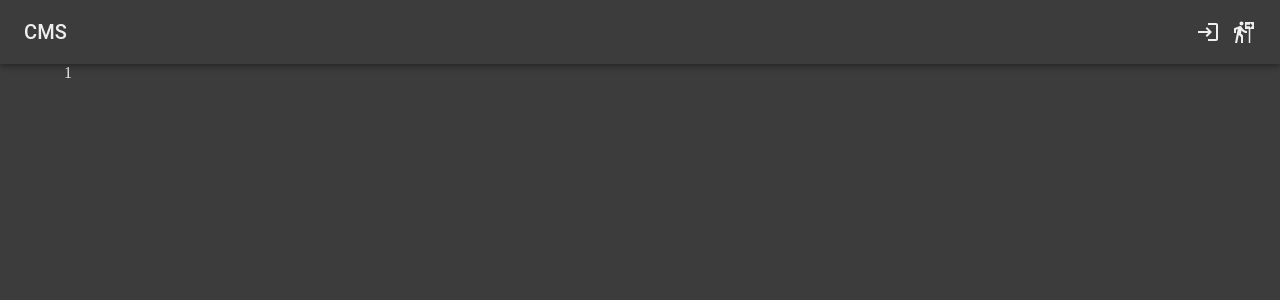
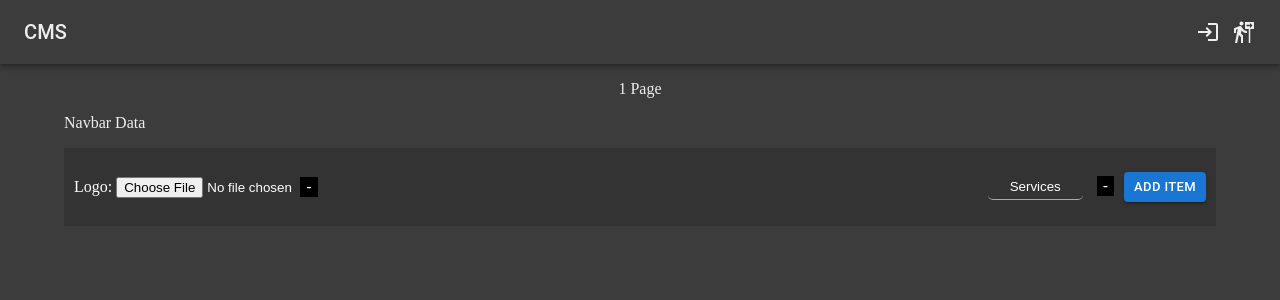
Before and after one commit to shivamanand-dev/admin-studio-cms, a Next.js app: page /staticPageData/1 in a window 1280 px wide. Shown: the top 300 px of the page. Built offline with nearby package versions, Linux system fonts and the light colour scheme; what next-redux-wrapper would draw is missing.

Commit message:
navbar data upload form

```diff
--- a/package.json
+++ b/package.json
@@ -11,6 +11,7 @@
   "dependencies": {
     "@emotion/react": "^11.10.5",
     "@emotion/styled": "^11.10.5",
+    "@mui/icons-material": "^5.11.0",
     "@mui/material": "^5.11.8",
     "@next/bundle-analyzer": "^12.0.7",
     "@next/font": "13.1.6",
@@ -20,13 +21,13 @@
     "eslint": "8.33.0",
     "eslint-config-next": "13.1.6",
     "firebase": "^9.17.1",
+    "lodash": "^4.17.21",
     "next": "13.1.6",
     "next-redux-wrapper": "^8.1.0",
     "react": "18.2.0",
     "react-dom": "18.2.0",
     "react-redux": "^8.0.5",
     "redux": "^4.2.1",
-    "@mui/icons-material": "^5.11.0",
     "rxjs": "^7.8.0",
     "styled-components": "^5.3.6"
   },
--- a/src/components/StyledPages/StyledStaticPageData.js
+++ b/src/components/StyledPages/StyledStaticPageData.js
@@ -1,3 +1,9 @@
 import styled from "styled-components";
 
-export const StyledStaticPageData = styled.section``;
+export const StyledStaticPageData = styled.section`
+  margin-top: 1rem;
+
+  .heading {
+    text-align: center;
+  }
+`;
--- /dev/null
+++ b/src/components/UploadData/NavbarData/StyledNavbarData.js
@@ -0,0 +1,61 @@
+import styled from "styled-components";
+
+export const StyledNavbarData = styled.section`
+  .navbar {
+    background-color: #333;
+    color: #fff;
+    display: flex;
+    justify-content: space-between;
+    align-items: center;
+    padding: 10px;
+  }
+  .navbar p {
+    color: #fff;
+    text-decoration: none;
+  }
+  .navbar-brand {
+    input {
+      width: 180px;
+    }
+  }
+  .navbar-menu {
+    display: flex;
+  }
+  .navbar-menu-item {
+    input {
+      width: 75px;
+      background: none;
+      color: #fff;
+      margin: 0 10px;
+      padding: 5px 10px;
+      border-radius: 5px;
+      border: none;
+      border-bottom: 1px solid #aaa;
+      text-align: center;
+    }
+    transition: all 0.2s ease-in-out;
+  }
+
+  .navbar-menu-plus {
+    display: flex;
+    align-items: center;
+  }
+  .navbar-menu-plus button {
+    margin-left: 10px;
+  }
+  .navbar-menu-item button,
+  .navbar-brand button {
+    border: none;
+    background-color: #000;
+    cursor: pointer;
+    color: #fff;
+    font-size: 16px;
+    /* margin-left: 5px; */
+  }
+  .navbar-menu-item button:focus {
+    outline: none;
+  }
+  .navbar-menu-item button:hover {
+    color: #f8f8f8;
+  }
+`;
--- /dev/null
+++ b/src/components/UploadData/NavbarData/index.js
@@ -0,0 +1,33 @@
+import { PrimaryButton } from "@/components/Buttons";
+
+import { StyledNavbarData } from "./StyledNavbarData";
+
+function NavbarItem() {
+  return (
+    <>
+      <p className="navbar-menu-item" href="#">
+        <input type="text" value="Services" /> <button>-</button>
+      </p>
+    </>
+  );
+}
+
+function NavbarData() {
+  return (
+    <StyledNavbarData>
+      <nav className="navbar">
+        <p className="navbar-brand" href="#">
+          Logo: <input type="file" /> <button>-</button>
+        </p>
+        <div className="navbar-menu">
+          <NavbarItem />
+          <div class="navbar-menu-plus">
+            <PrimaryButton buttonText="Add Item" />
+          </div>
+        </div>
+      </nav>
+    </StyledNavbarData>
+  );
+}
+
+export default NavbarData;
--- /dev/null
+++ b/src/components/UploadData/index.js
@@ -0,0 +1 @@
+export * from "./NavbarData";
--- a/src/pages/staticPageData/[pid].js
+++ b/src/pages/staticPageData/[pid].js
@@ -2,11 +2,20 @@ import { useRouter } from "next/router";
 import React from "react";
 
 import { StyledStaticPageData } from "@/components/StyledPages";
+import NavbarData from "@/components/UploadData/NavbarData";
 
 function StaticPageData() {
   const router = useRouter();
   const routerPid = router.query.pid;
-  return <StyledStaticPageData>{routerPid}</StyledStaticPageData>;
+  return (
+    <StyledStaticPageData>
+      <div className="heading">
+        <p>{routerPid?.charAt(0).toUpperCase() + routerPid?.slice(1)} Page</p>
+      </div>
+      <p>Navbar Data</p>
+      <NavbarData />
+    </StyledStaticPageData>
+  );
 }
 
 export default StaticPageData;
```
